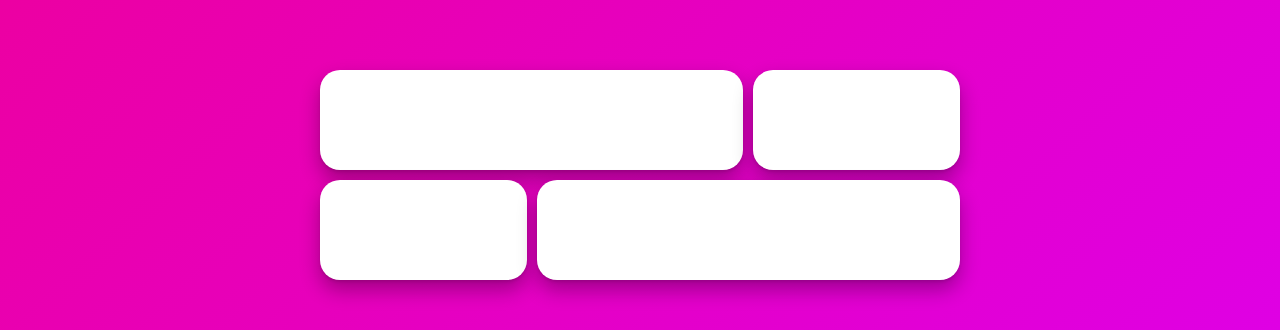
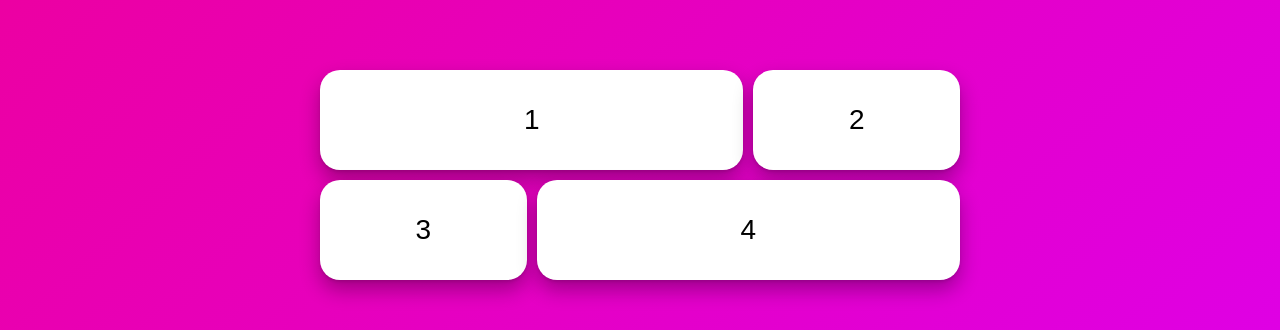
Before and after one commit to zpdl95/react-masterclass, a React (Create React App) app: page / in a window 1280 px wide. Shown: the part 225-555 px from the top of the page. Built offline with nearby package versions, Linux system fonts and the light colour scheme.

Commit message:
#7.16 Final Project part Two

```diff
--- a/src/App.tsx
+++ b/src/App.tsx
@@ -41,10 +41,6 @@ const Overlay = styled(motion.div)`
   display: flex;
   justify-content: center;
   align-items: center;
-  div {
-    width: 50%;
-    height: 30%;
-  }
 `;
 
 const overlayVariants: Variants = {
@@ -54,27 +50,34 @@ const overlayVariants: Variants = {
 };
 
 function App() {
-  const [clicked, setClicked] = useState(false);
-  const toggle = () => setClicked((prev) => !prev);
+  /* useState로 각 id를 추출하고 */
+  const [id, setId] = useState<null | number>(null);
+
   return (
-    /* layoutId를 이용한 멋진 layout애니메이션 */
-    <Wrapper onClick={toggle}>
+    /* 추출한 id를 가지고 map과 함께 각각의 박스가 따로 연결된것 처럼 보임 */
+    <Wrapper>
       <Grid>
-        <Box layoutId="good" />
-        <Box />
-        <Box />
-        <Box />
+        {[1, 2, 3, 4].map((i) => (
+          <Box onClick={() => setId(i)} layoutId={i + ""} key={i}>
+            {i}
+          </Box>
+        ))}
       </Grid>
       <AnimatePresence>
-        {clicked && (
-          <Overlay
-            variants={overlayVariants}
-            initial="entry"
-            animate="showing"
-            exit="exit"
-          >
-            <Box layoutId="good" />
-          </Overlay>
+        {id && (
+          <>
+            <Overlay
+              onClick={() => setId(null)}
+              variants={overlayVariants}
+              initial="entry"
+              animate="showing"
+              exit="exit"
+            ></Overlay>
+            <Box
+              style={{ width: "50%", height: "30%", position: "absolute" }}
+              layoutId={id + ""}
+            />
+          </>
         )}
       </AnimatePresence>
     </Wrapper>
```
